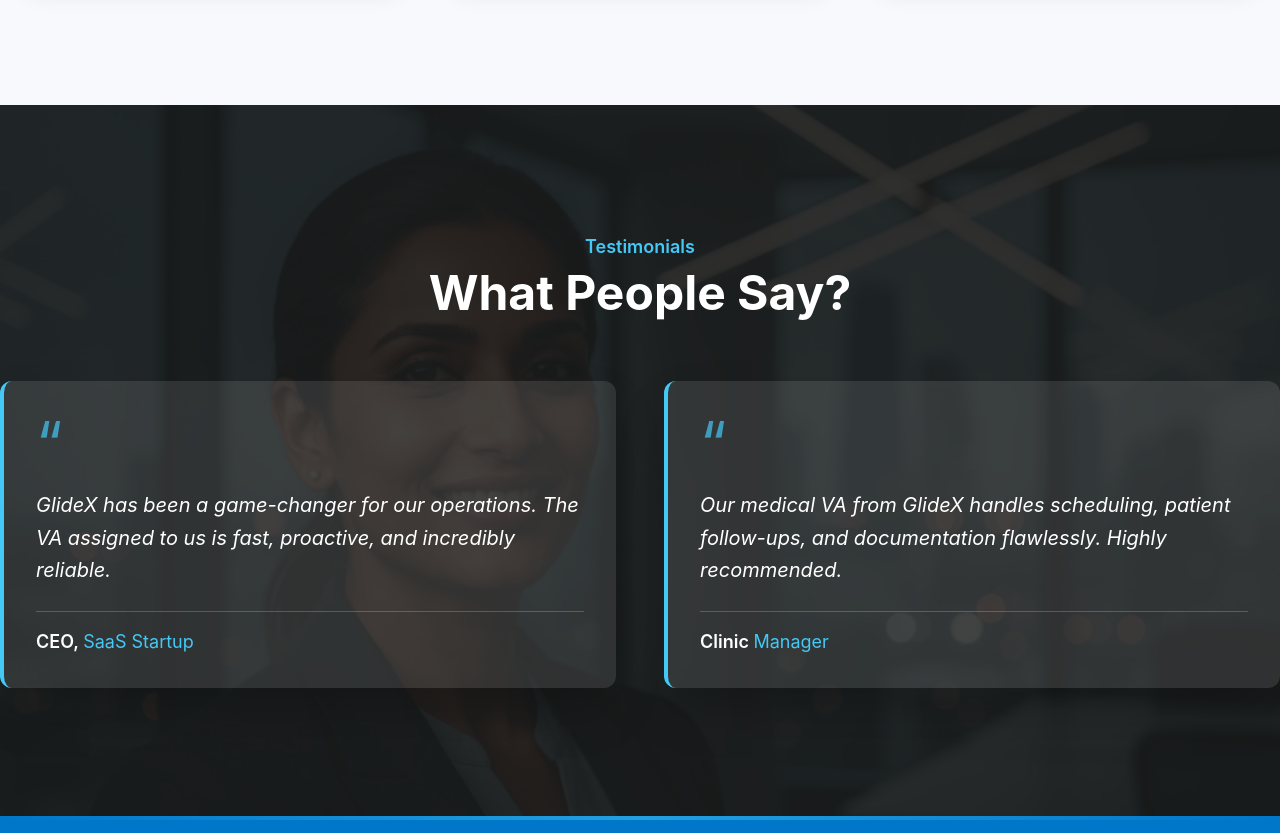
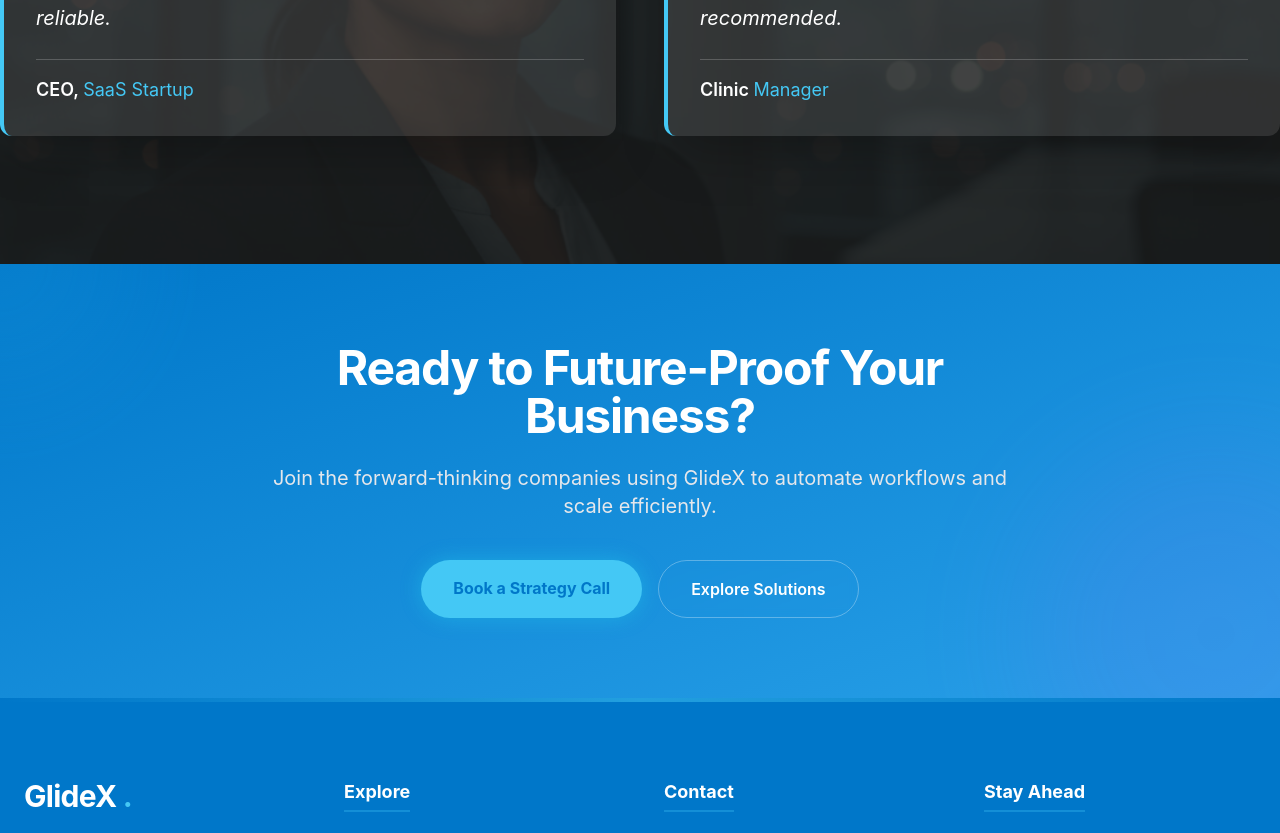
Before and after one commit to jhenry-git/GlideX-Outsourcing, a Next.js app: page / in a window 1280 px wide. Shown: the part 4023-4856 px from the top of the page. Built offline with nearby package versions, Linux system fonts and the light colour scheme.

Commit message:
Refactor homepage: remove ServicesList and add CTA section
Removed ServicesList component as it was redundant due to ServicePortfolio. Added a new CTA section for improved user experience and conversion.

```diff
--- a/app/page.js
+++ b/app/page.js
@@ -4,32 +4,63 @@
 import ValueProps from './components/ValueProps';
 import AboutSection from './components/AboutSection';
 import ServicePortfolio from './components/ServicePortfolio';
-import ServicesList from './components/ServicesList';
 import ProcessSection from './components/ProcessSection';
 import Testimonials from './components/Testimonials';
-
-// --- ADD THIS BLOCK FOR GOOGLE SEARCH CONSOLE VERIFICATION ---
-// This uses the Next.js App Router Metadata API to inject the <meta> tag into the <head>
-export const metadata = {
-  verification: {
-    google: 'zMPfGe_H5PywegopHJHHfaMI4VNmkIajUn3F0noIKDc', // YOUR UNIQUE VERIFICATION CODE
-  },
-};
-// -----------------------------------------------------------
+import Link from 'next/link'; // Needed for the new CTA section
 
 export default function HomePage() {
   return (
     <>
       <HeroSlider />
+
+      {/* DESIGN TIP: Alternating backgrounds (White -> Gray -> White)
+         helps break up the content and makes it digestible.
+      */}
+
       <ValueProps />
+
       <AboutSection />
 
-      {/* ADD THE INTERACTIVE PORTFOLIO SECTION HERE */}
+      {/* PORTFOLIO: The Visual Core of the site */}
       <ServicePortfolio />
 
-      <ServicesList /> {/* You might remove this later as the portfolio covers services */}
+      {/* REMOVED: ServicesList
+         (Redundant because ServicePortfolio covers this visually)
+      */}
+
       <ProcessSection />
+
       <Testimonials />
+
+      {/* NEW: CTA SECTION (Critical for UX/Conversion) */}
+      <section className="bg-gradient-to-br from-dark-teal to-medium-blue py-20 px-6 text-center text-white relative overflow-hidden">
+        {/* Abstract shapes for futuristic feel */}
+        <div className="absolute top-0 left-0 w-64 h-64 bg-light-cyan opacity-10 rounded-full blur-3xl -translate-x-1/2 -translate-y-1/2"></div>
+        <div className="absolute bottom-0 right-0 w-96 h-96 bg-purple-500 opacity-10 rounded-full blur-3xl translate-x-1/3 translate-y-1/3"></div>
+
+        <div className="relative z-10 max-w-3xl mx-auto">
+          <h2 className="text-4xl md:text-5xl font-bold mb-6 tracking-tight">
+            Ready to Future-Proof Your Business?
+          </h2>
+          <p className="text-lg md:text-xl text-gray-200 mb-10 leading-relaxed">
+            Join the forward-thinking companies using GlideX to automate workflows and scale efficiently.
+          </p>
+          <div className="flex flex-col sm:flex-row gap-4 justify-center">
+            <Link
+              href="/contact"
+              className="px-8 py-4 bg-light-cyan text-dark-teal font-bold rounded-full shadow-[0_0_20px_rgba(34,211,238,0.4)] hover:shadow-[0_0_30px_rgba(34,211,238,0.6)] hover:scale-105 transition-all duration-300"
+            >
+              Book a Strategy Call
+            </Link>
+            <Link
+              href="/services"
+              className="px-8 py-4 bg-transparent border border-white/30 text-white font-semibold rounded-full hover:bg-white/10 transition-all duration-300 backdrop-blur-sm"
+            >
+              Explore Solutions
+            </Link>
+          </div>
+        </div>
+      </section>
     </>
   );
 }
```
